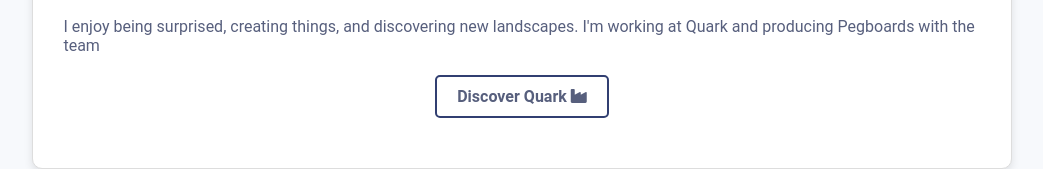
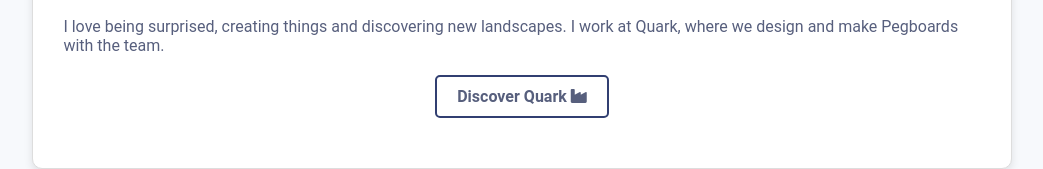
Before and after one commit to PAxNova/profile, a plain HTML site: page index.html in a window 1280 px wide. Shown: the part 293-462 px from the top of the page, without its empty margins (118-1161 px from the left). Drawn offline with Linux system fonts and the light colour scheme.

Commit message:
MAJ du texte

```diff
--- a/index.html
+++ b/index.html
@@ -12,7 +12,7 @@
         <div class="card">
             <h1 class="text-center">Hello, I'm Pierre-Axel</h1>
             <img src="images/pierre_axel.jpg" alt="Pierre-Axel Picture" class="img-circle" />
-            <p>I enjoy being surprised, creating things, and discovering new landscapes. I'm working at Quark and producing Pegboards with the team</p>
+            <p>I love being surprised, creating things and discovering new landscapes. I work at Quark, where we design and make Pegboards with the team.</p>
             <a href="https://get-quark.com/" target="_blank" class="discover-quark-link">Discover Quark <i class="fa-solid fa-industry"></i></a>
         </div>
 
```
